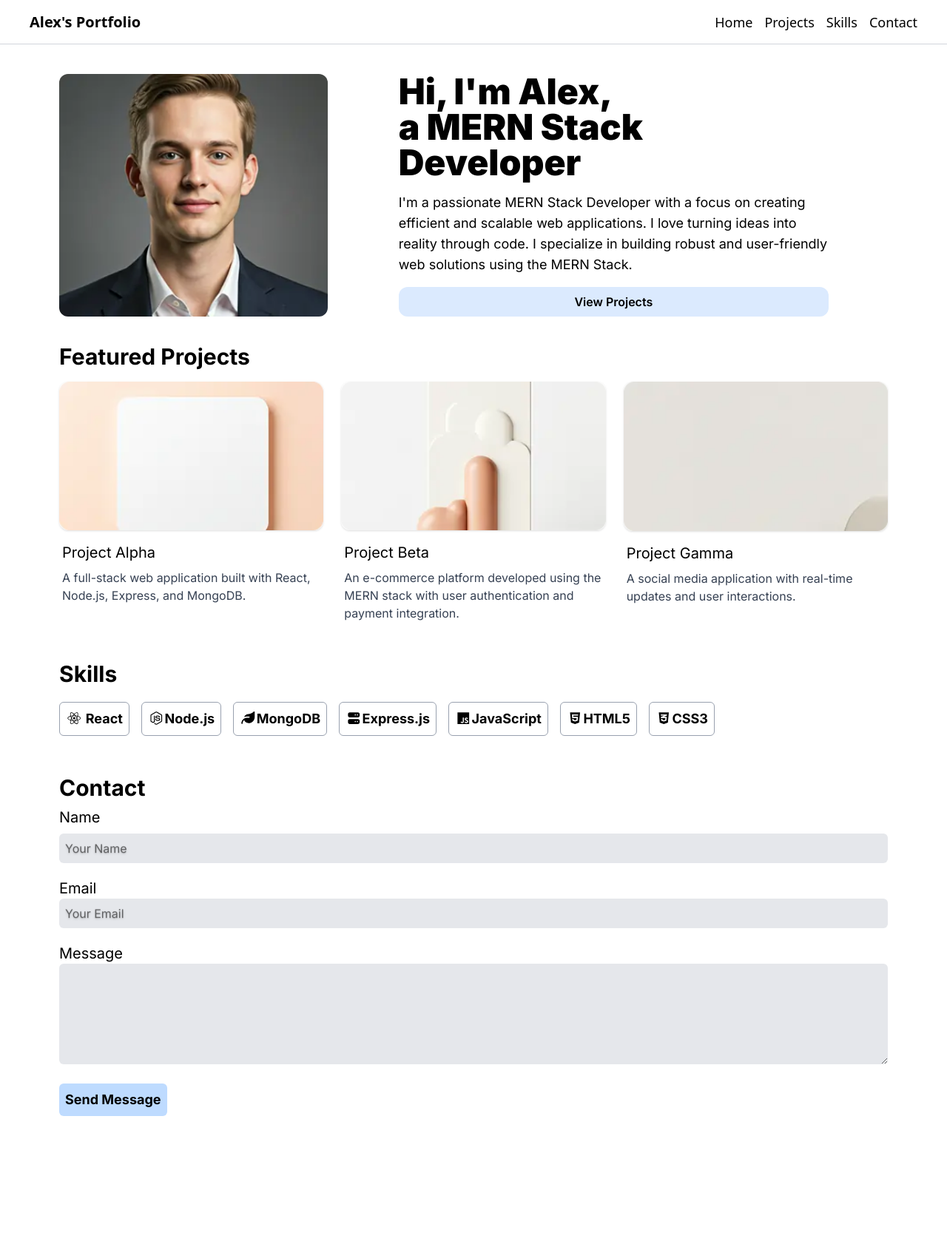
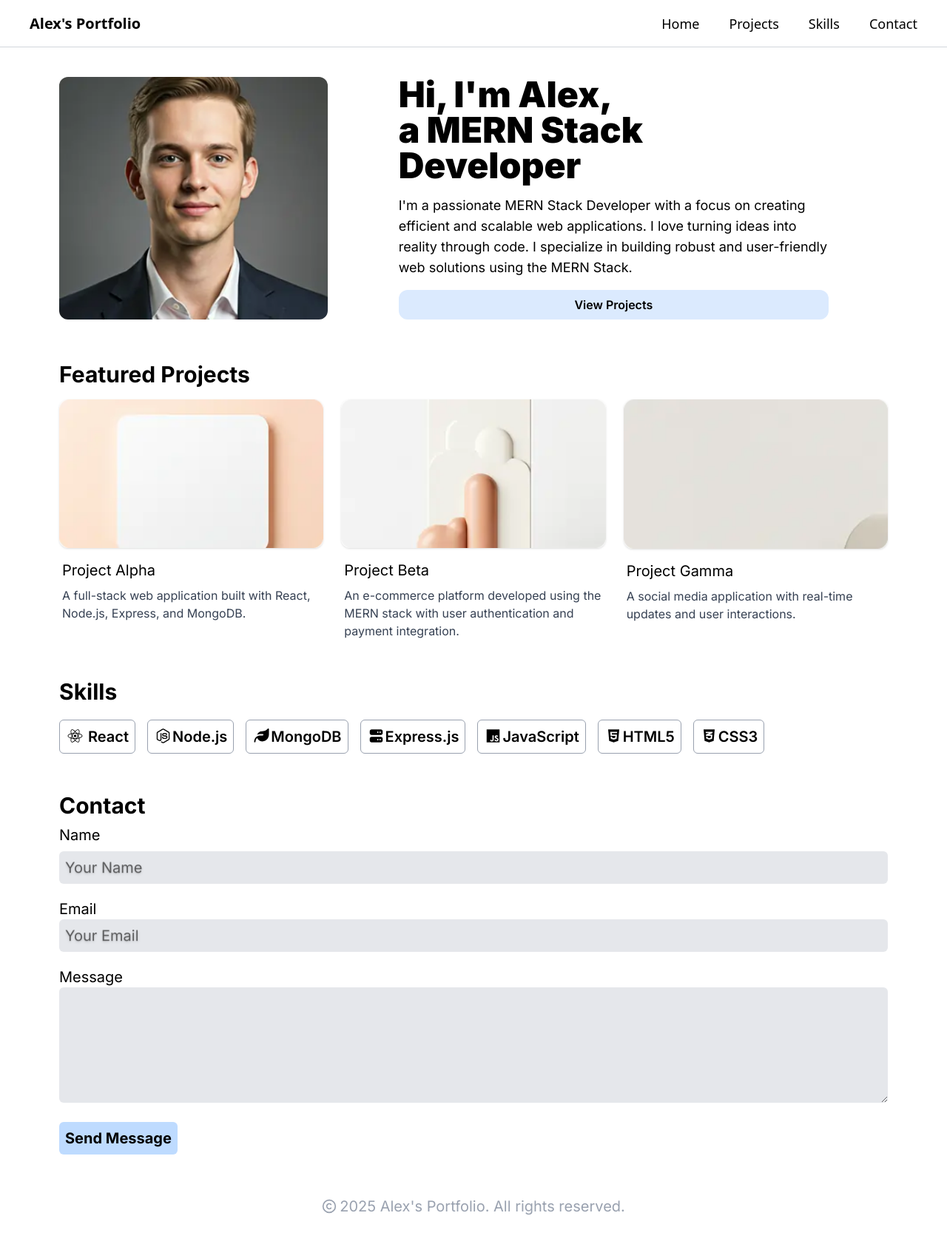
Before and after one commit to abhi-2255/New-Portfolio, a React (Vite) app: page / in a window 1280 px wide. Shown: the top 1682 px of the page at 74% size. Before the commit the page ends 1525 px from the top, so only its background shows below. Built offline with nearby package versions, Linux system fonts and the light colour scheme.

Commit message:
Updated codes

```diff
--- a/src/App.tsx
+++ b/src/App.tsx
@@ -2,13 +2,14 @@ import { FontAwesomeIcon } from "@fortawesome/react-fontawesome";
 import { faReact, faNodeJs, faJs, faHtml5, faCss3Alt } from "@fortawesome/free-brands-svg-icons";
 import { faLeaf } from "@fortawesome/free-solid-svg-icons"
 import { faServer } from '@fortawesome/free-solid-svg-icons';
+import { Copyright } from "lucide-react";
 import Navbar from "./navbar";
 
 function App() {
 
   return (
     <>
-<Navbar/>
+      <Navbar />
       <div className="container mx-auto font-[Inter] scroll-smooth ">
         {/* Hero Section  */}
         <section className="lg:px-20 md:px-10 sm:px-5 px-5 mt-10 gap-4 grid sm:grid-cols-1 md:grid-cols-2 lg:grid-cols-12 ">
@@ -19,8 +20,8 @@ function App() {
           {/* Text Section  */}
           <div className="lg:px-20 md:px-10 sm:px-4 px-4 grid grid-cols-1 gap-4 w-full h-full lg:col-span-8">
             <div>
-            <h1 className="sm:text-2xl md:text-4xl lg:text-5xl font-black ">Hi, I'm Alex,</h1>
-            <h1 className="sm:text-2xl md:text-4xl lg:text-5xl font-black"> a MERN Stack Developer</h1>
+              <h1 className="lg:text-5xl md:text-4xl sm:text-3xl text-3xl font-black ">Hi, I'm Alex,</h1>
+              <h1 className="lg:text-5xl md:text-4xl sm:text-3xl text-3xl font-black"> a MERN Stack Developer</h1>
             </div>
             <p className="sm:text-sm md:text-lg lg:text-lg">I'm a passionate MERN Stack Developer with a focus on creating efficient and scalable web applications. I love turning ideas into reality through code. I specialize in building robust and user-friendly web solutions using the MERN Stack.</p>
             <button
@@ -31,8 +32,8 @@ function App() {
         </section>
 
         {/* Project Section  */}
-      <div className="lg:px-20 md:px-10 sm:px-5 px-5 py-4 mt-5">
-        <h2 className="text-3xl font-bold text">Featured Projects</h2>
+        <div className="lg:px-20 md:px-10 sm:px-5 px-5 py-4 mt-10">
+          <h2 className="lg:text-3xl md:text-2xl sm:text-2xl text-xl font-bold text">Featured Projects</h2>
         </div>
         {/* Project Alpha  */}
         <div className="gap-6 px-6 lg:px-20 md:px-10 sm:px-6 grid sm:grid-cols-1 md:grid-cols-2 lg:grid-cols-3">
@@ -41,7 +42,7 @@ function App() {
               <img src="/images/alpha.webp" alt="" className="object-cover object-center w-full h-full transform hover:scale-100 transition-transform duration-300" />
             </div>
             <div className="px-1 py-4">
-            <h3 className="text-xl mb-2">Project Alpha</h3>
+              <h3 className="lg:text-xl md:text-lg sm:text-lg mb-2">Project Alpha</h3>
               <p className="text-md text-gray-700">A full-stack web application built with React, Node.js, Express, and MongoDB.</p>
             </div>
           </div>
@@ -51,7 +52,7 @@ function App() {
               <img src="/images/beta.webp" alt="" className="object-cover object-center w-full h-full transform hover:scale-100 transition-transform duration-300" />
             </div>
             <div className="px-1 py-4">
-            <h3 className="text-xl mb-2">Project Beta</h3>
+              <h3 className="lg:text-xl md:text-lg sm:text-lg mb-2">Project Beta</h3>
               <p className="text-md text-gray-700">An e-commerce platform developed using the MERN stack with user authentication and payment integration.</p>
             </div>
           </div>
@@ -61,44 +62,47 @@ function App() {
               <img src="/images/gamma.webp" alt="" className="object-cover object-center w-full h-full transform hover:scale-100 transition-transform duration-300" />
             </div>
             <div className="px-1 py-4">
-            <h3 className="text-xl mb-2">Project Gamma</h3>
+              <h3 className="lg:text-xl md:text-lg sm:text-lg mb-2">Project Gamma</h3>
               <p className="text-md text-gray-700">A social media application with real-time updates and user interactions.</p>
             </div>
           </div>
         </div>
         {/* Skill Section  */}
         <div className="lg:px-20 md:px-10 sm:px-5 px-5 py-4 mt-5">
-        <h2 className="text-3xl font-bold">Skills</h2>
+          <h2 className="lg:text-3xl md:text-2xl sm:text-2xl text-xl font-bold">Skills</h2>
           <div className="pt-5 flex flex-wrap gap-4">
-          <h3 className="border border-gray-400 rounded-md p-2 text-lg font-bold"><FontAwesomeIcon icon={faReact} /> React</h3>
-          <h3 className="border border-gray-400 rounded-md p-2 text-lg font-bold"><FontAwesomeIcon icon={faNodeJs} />Node.js</h3>
-          <h3 className="border border-gray-400 rounded-md p-2 text-lg font-bold"><FontAwesomeIcon icon={faLeaf} />MongoDB</h3>
-          <h3 className="border border-gray-400 rounded-md p-2 text-lg font-bold"><FontAwesomeIcon icon={faServer} />Express.js</h3>
-          <h3 className="border border-gray-400 rounded-md p-2 text-lg font-bold"><FontAwesomeIcon icon={faJs} />JavaScript</h3>
-          <h3 className="border border-gray-400 rounded-md p-2 text-lg font-bold"><FontAwesomeIcon icon={faHtml5} />HTML5</h3>
-          <h3 className="border border-gray-400 rounded-md p-2 text-lg font-bold"><FontAwesomeIcon icon={faCss3Alt} />CSS3</h3>
+            <h3 className="border border-gray-400 rounded-md p-2 lg:text-xl md:text-xl sm:text-lg font-semibold"><FontAwesomeIcon icon={faReact} /> React</h3>
+            <h3 className="border border-gray-400 rounded-md p-2 lg:text-xl md:text-xl sm:text-lg font-semibold"><FontAwesomeIcon icon={faNodeJs} />Node.js</h3>
+            <h3 className="border border-gray-400 rounded-md p-2 lg:text-xl md:text-xl sm:text-lg font-semibold"><FontAwesomeIcon icon={faLeaf} />MongoDB</h3>
+            <h3 className="border border-gray-400 rounded-md p-2 lg:text-xl md:text-xl sm:text-lg font-semibold"><FontAwesomeIcon icon={faServer} />Express.js</h3>
+            <h3 className="border border-gray-400 rounded-md p-2 lg:text-xl md:text-xl sm:text-lg font-semibold"><FontAwesomeIcon icon={faJs} />JavaScript</h3>
+            <h3 className="border border-gray-400 rounded-md p-2 lg:text-xl md:text-xl sm:text-lg font-semibold"><FontAwesomeIcon icon={faHtml5} />HTML5</h3>
+            <h3 className="border border-gray-400 rounded-md p-2 lg:text-xl md:text-xl sm:text-lg font-semibold"><FontAwesomeIcon icon={faCss3Alt} />CSS3</h3>
           </div>
         </div>
         {/* Contact Section  */}
         <div className="lg:px-20 md:px-10 sm:px-5 px-5 py-4 mt-5">
-        <h2 className="text-3xl font-bold">Contact</h2>
+          <h2 className="lg:text-3xl md:text-2xl sm:text-2xl text-xl font-bold">Contact</h2>
           <div className="pt-2">
-          <h3 className="pb-2 text-xl">Name</h3>
-          <input type="text" placeholder="Your Name" className="pt-2 pl-2 pb-2 text-shadow-md bg-gray-200  border-gray-300 rounded-md w-full" />
+            <h3 className="pb-2 lg:text-xl md:text-xl sm:text-lg text-lg">Name</h3>
+            <input type="text" placeholder="Your Name" className="pt-2 pl-2 pb-2 lg:text-xl md:text-xl sm:text-lg text-lg text-shadow-md bg-gray-200  border-gray-300 rounded-md w-full" />
           </div>
           <div className="pt-5">
-          <h3 className="text-xl">Email</h3>
-          <input type="text" placeholder="Your Email" className="pt-2 pl-2 pb-2 text-shadow-md bg-gray-200  border-gray-300 rounded-md w-full" />
+            <h3 className="lg:text-xl md:text-xl sm:text-lg text-lg">Email</h3>
+            <input type="text" placeholder="Your Email" className="pt-2 pl-2 pb-2 lg:text-xl md:text-xl sm:text-lg text-lg text-shadow-md bg-gray-200  border-gray-300 rounded-md w-full" />
           </div>
           <div className="pt-5">
-          <h3 className="text-xl">Message</h3>
-          <textarea rows={5} className="pt-2 pl-2 pb-2 text-shadow-md bg-gray-200  border-gray-300 rounded-md w-full"></textarea>
+            <h3 className="lg:text-xl md:text-xl sm:text-lg text-lg">Message</h3>
+            <textarea rows={5} className="pt-2 pl-2 pb-2 lg:text-xl md:text-xl sm:text-lg text-lg text-shadow-md bg-gray-200  border-gray-300 rounded-md w-full"></textarea>
           </div>
           <div className="pt-5">
-          <button className="p-2 text-lg font-bold bg-blue-200 rounded-md hover:bg-blue-300">Send Message</button>
+            <button className="p-2 lg:text-xl md:text-xl sm:text-lg text-lg font-bold bg-blue-200 rounded-md hover:bg-blue-300">Send Message</button>
           </div>
         </div>
-
+        {/* Footer Section  */}
+        <div className="flex justify-center items-center lg:p-10 md:p-5 sm:p-5 p-5">
+          <h2 className="flex items-center gap-1 lg:text-xl md:text-lg sm:text-sm text-sm text-gray-400"><Copyright size={20} />2025 Alex's Portfolio. All rights reserved.</h2>
+        </div>
 
 
       </div>
--- a/src/navbar.tsx
+++ b/src/navbar.tsx
@@ -7,13 +7,13 @@ export default function Navbar() {
 
     return (
         <>
-            <div className=" flex justify-between items-center px-10 h-15 w-full border-b border-gray-300 ">
-                <h2 className="lg:text-xl md:text-lg sm:text-md text-md font-semibold">Alex's Portfolio</h2>
-                <nav className="gap-4 hidden lg:inline-flex sm:hidden md:hidden ">
-                    <h2 className="text-lg font-medium">Home</h2>
-                    <h2 className="text-lg font-medium">Projects</h2>
-                    <h2 className="text-lg font-medium">Skills</h2>
-                    <h2 className="text-lg font-medium">Contact</h2>
+            <div className="flex justify-between items-center sticky top-0 bg-white px-10 h-16 w-full border-b border-gray-300 ">
+                <h2 className="lg:text-xl md:text-lg sm:text-lg text-lg font-semibold">Alex's Portfolio</h2>
+                <nav className="gap-10 hidden lg:inline-flex sm:hidden md:hidden ">
+                    <h2 className="text-lg font-medium hover:bg-sky-200 rounded-md transition-all cursor-pointer">Home</h2>
+                    <h2 className="text-lg font-medium hover:bg-sky-200 rounded-md transition-all cursor-pointer">Projects</h2>
+                    <h2 className="text-lg font-medium hover:bg-sky-200 rounded-md transition-all cursor-pointer">Skills</h2>
+                    <h2 className="text-lg font-medium hover:bg-sky-200 rounded-md  transition-all cursor-pointer">Contact</h2>
                 </nav>
                 <button onClick={() => setOpened(!menuOpened)} className="lg:hidden">
                     <Menu />
@@ -21,11 +21,11 @@ export default function Navbar() {
             </div>
             {
                 menuOpened && (
-                    <div className="bg-gray-500 absolute top-5 right-10">
-                        <h2 className="text-lg font-medium">Home</h2>
-                        <h2 className="text-lg font-medium">Projects</h2>
-                        <h2 className="text-lg font-medium">Skills</h2>
-                        <h2 className="text-lg font-medium">Contact</h2>
+                    <div className="absolute top-20 left-0 right-4 p-4 w-full bg-white gap-5 flex flex-col items-center transform transition-transform lg:hidden">
+                        <h2 className="text-lg font-medium cursor-pointer">Home</h2>
+                        <h2 className="text-lg font-medium cursor-pointer">Projects</h2>
+                        <h2 className="text-lg font-medium cursor-pointer">Skills</h2>
+                        <h2 className="text-lg font-medium cursor-pointer">Contact</h2>
                     </div>
                 )
             }
```
Lines whose indentation alone changed are shown as unchanged.
